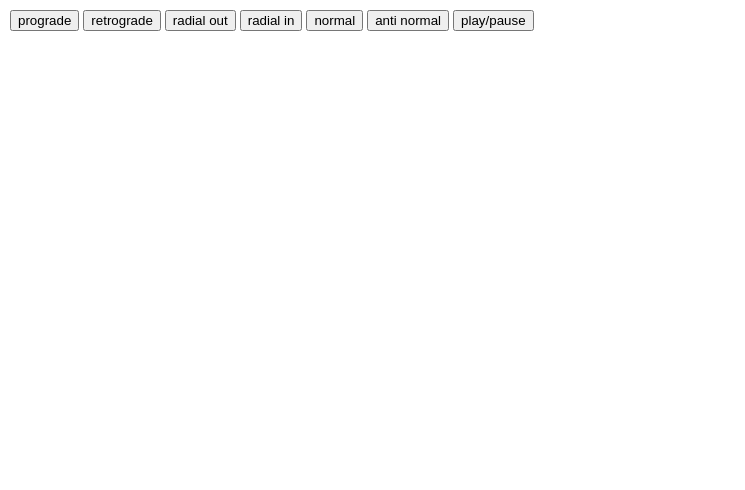
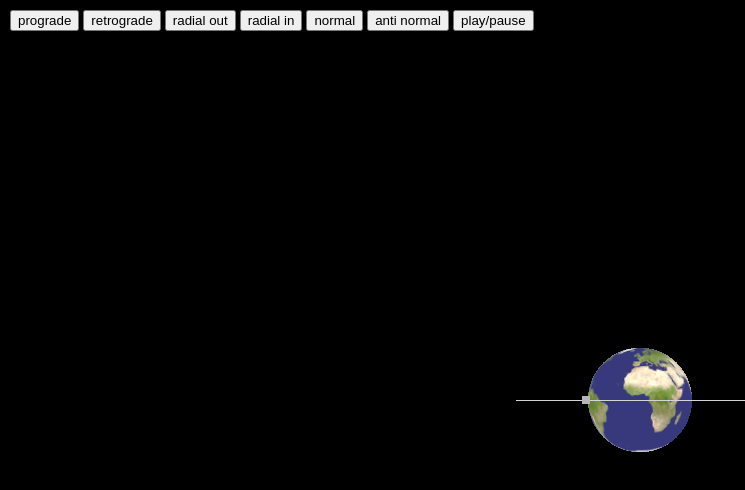
Before and after one commit to ben-abb/orbit, a website built with Vite: page index.html in a window 1280 px wide. Shown: the whole page, without its empty margins (0-745 px from the left). Built offline with nearby package versions, Linux system fonts and the light colour scheme; animation ran at ten frames a second.

Commit message:
jquery import

```diff
--- a/index.html
+++ b/index.html
@@ -9,6 +9,8 @@
     </style>
   </head>
   <body>
+      <script src="https://code.jquery.com/jquery-3.6.0.min.js"></script>
+
       <script type="module"> import * as THREE from 'https://cdn.jsdelivr.net/npm/three@0.175.0/+esm' </script>
     <script type="module" src="./main.js"></script>
 
--- a/main.js
+++ b/main.js
@@ -1,7 +1,7 @@
 //import * as THREE from 'three';
 //import $ from "jquery";
 import * as THREE from "https://unpkg.com/three@0.175.0/build/three.module.js";
-import $ from "https://code.jquery.com/jquery-3.6.0.min.js";
+
 
 const scene = new THREE.Scene();
 const camera = new THREE.PerspectiveCamera( 75, window.innerWidth / window.innerHeight, 0.1, 1000 );
```
